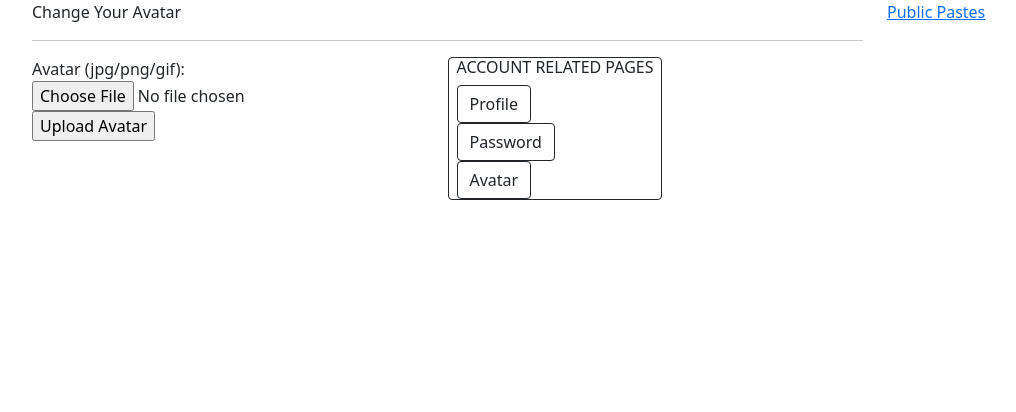
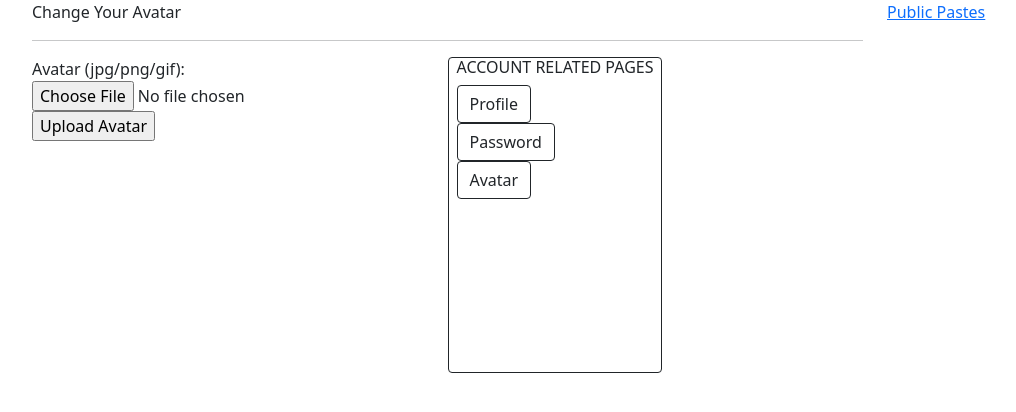
Before and after one commit to hatredholder/Pastebin-Clone, a Flask app: template templates/pybin/avatar.html in a window 1280 px wide. Shown: the part 62-474 px from the top of the page, without its empty margins (50-1066 px from the left). Run offline with Flask 2, Linux system fonts and the light colour scheme; the template is opened without the code that fills it: values that come from a table or form of the project are taken from there, others are empty; some libraries are stand-ins or nearby versions.

Commit message:
updated padding for account related pages

```diff
--- a/templates/pybin/avatar.html
+++ b/templates/pybin/avatar.html
@@ -29,7 +29,7 @@
                             {{ form.submit }}
                         </form>
                     </div>
-                    <fieldset class="account_related_pages border rounded border-dark px-2 col-sm-2.5">
+                    <fieldset style="padding-bottom: 173px"class="account_related_pages border rounded border-dark px-2 col-sm-2.5">
                         <h6>
                             ACCOUNT RELATED PAGES
                         </h3>
--- a/templates/pybin/password.html
+++ b/templates/pybin/password.html
@@ -46,7 +46,7 @@
                             {{ form.submit }}
                         </form>
                     </div>
-                    <fieldset class="account_related_pages border rounded border-dark px-2 col-sm-2.5">
+                    <fieldset style="padding-bottom: 173px" class="account_related_pages border rounded border-dark px-2 col-sm-2.5">
                         <h6>
                             ACCOUNT RELATED PAGES
                         </h3>
```
